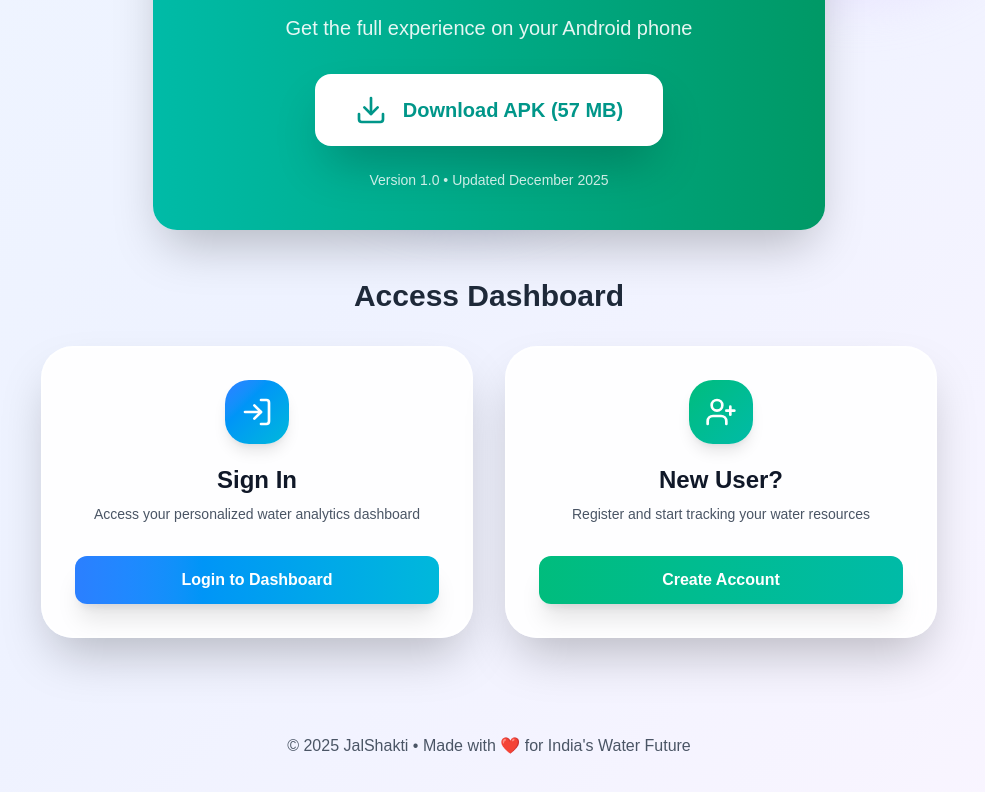
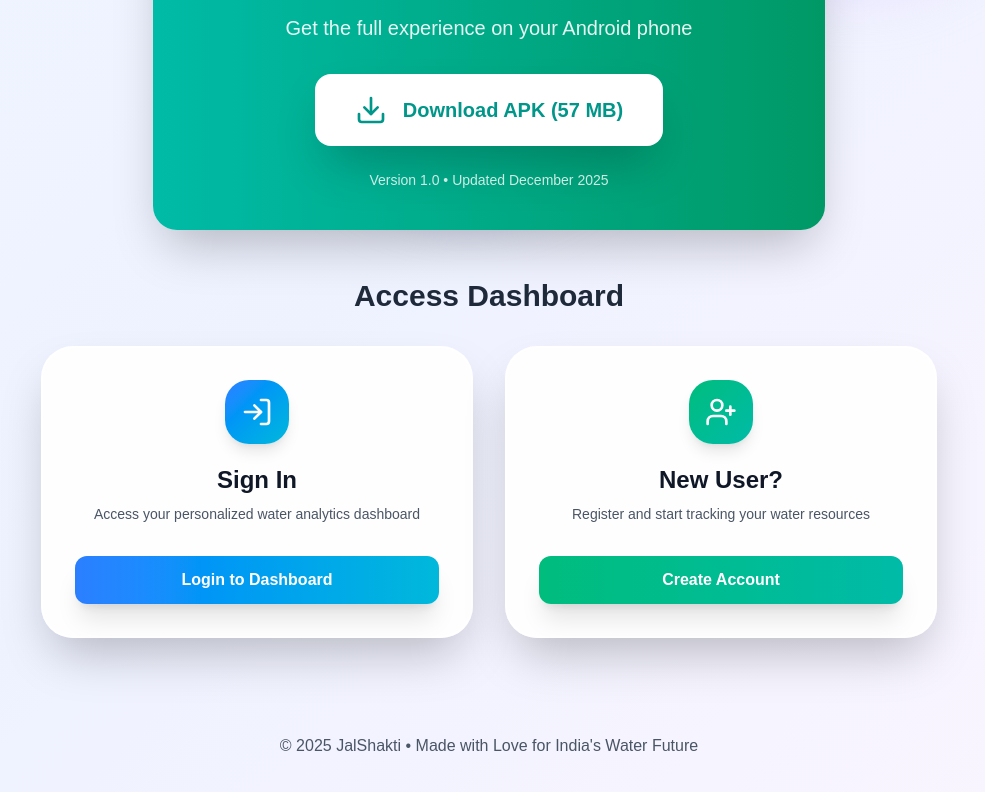
Before and after one commit to HusainS07/Jal_shakti_SIH, a Next.js app in the folder jal_shakti/: page / in a window 1280 px wide. Shown: the part 538-1330 px from the top of the page, without its empty margins (151-1136 px from the left). Built offline with nearby package versions, Linux system fonts and the light colour scheme.

Commit message:
Refactored

```diff
--- a/jal_shakti/app/page.js
+++ b/jal_shakti/app/page.js
@@ -96,7 +96,7 @@ export default function HomePage() {
       {/* Footer */}
       <footer className="relative text-center py-8 mt-16">
         <p className="text-gray-600 font-medium">
-          © 2025 JalShakti • Made with ❤️ for India's Water Future
+          © 2025 JalShakti • Made with Love for India's Water Future
         </p>
       </footer>
     </div>
```
